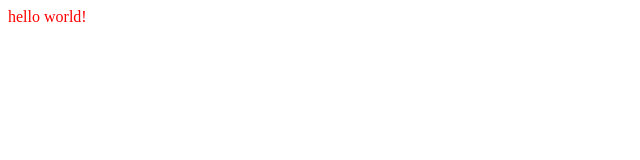
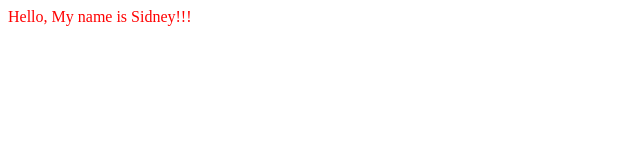
Before and after one commit to l3ak-dev/first-github-project, a plain HTML site: page index.html in a window 1280 px wide. Shown: the whole page, without its empty margins (0-640 px from the left). Drawn offline with Linux system fonts and the light colour scheme.

Commit message:
Emphasize the name

```diff
--- a/index.html
+++ b/index.html
@@ -7,6 +7,6 @@
   <link rel="stylesheet" href="styles.css">
 </head>
 <body>
-  hello world!
+  Hello, My name is Sidney!!!
 </body>
 </html>
```
